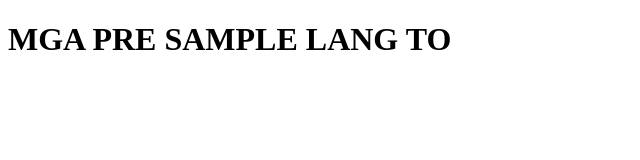
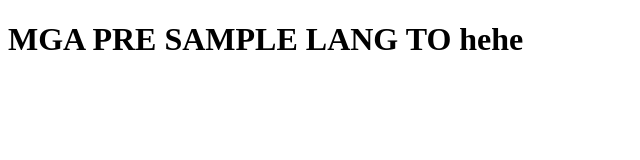
Before and after one commit to allankreisler/git-try, a plain HTML site: page index.html in a window 1280 px wide. Shown: the whole page, without its empty margins (0-640 px from the left). Drawn offline with Linux system fonts and the light colour scheme.

Commit message:
Added Home.html adn updated index.html

```diff
--- a/index.html
+++ b/index.html
@@ -6,6 +6,6 @@
     <title>SAMPLE GITHUB</title>
 </head>
 <body>
-    <h1>MGA PRE SAMPLE LANG TO</h1>
+    <h1>MGA PRE SAMPLE LANG TO hehe</h1>
 </body>
 </html>
```
Also changed, not shown: home.html (added).
